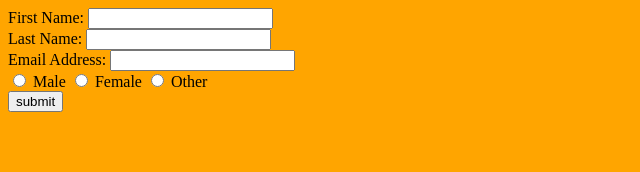
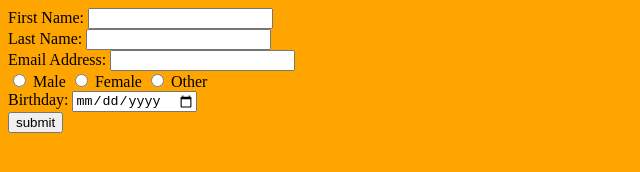
Before and after one commit to GraceTurner0K/first-form, a plain HTML site: page index.html in a window 1280 px wide. Shown: the whole page, without its empty margins (0-640 px from the left). Drawn offline with Linux system fonts and the light colour scheme.

Commit message:
add birthday

```diff
--- a/index.html
+++ b/index.html
@@ -37,8 +37,10 @@
     <input type="radio" id="other" name="gender" value="other">
     <label for="">Other</label>
     <br>
+    <label for="">Birthday:</label>
+    <input type="date" id="birthday" name="birthday">
+    <br>
     <button type="submit">submit</button>
-
    </form>
 </body>
 </html>
```
